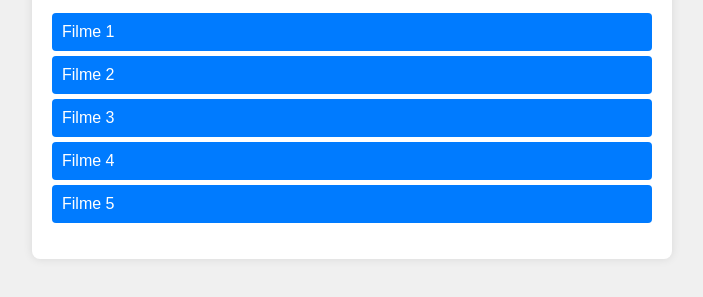
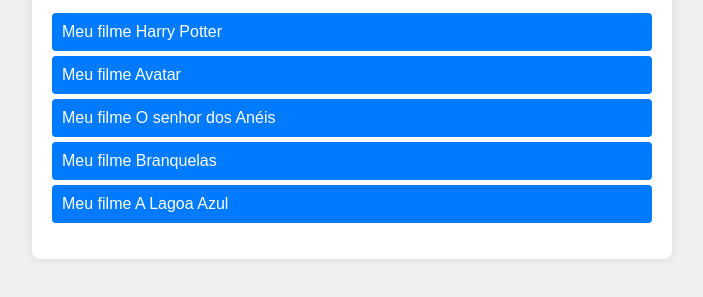
Before and after one commit to EnzzoMont/Atividades-JS, a website: page Projeto Filmes LocalStorage/index.html in a window 1280 px wide. Shown: the part 195-492 px from the top of the page, without its empty margins (288-991 px from the left). Drawn offline with Linux system fonts and the light colour scheme.

Commit message:
Adicionar filmes de um array

```diff
--- a/Projeto Filmes LocalStorage/index.html
+++ b/Projeto Filmes LocalStorage/index.html
@@ -60,11 +60,6 @@
         <button> Adicionar</button>
     </div>
     <ul id="listaFilmes">
-        <li>Filme 1</li>
-        <li>Filme 2</li>
-        <li>Filme 3</li>
-        <li>Filme 4</li>
-        <li>Filme 5</li>
     </ul>
 </div>
 <script src="script.js"></script>
--- a/Projeto Filmes LocalStorage/script.js
+++ b/Projeto Filmes LocalStorage/script.js
@@ -1,18 +1,82 @@
+/*
+Criando a base de dados de filmes
+*/
+
+const filmes = [
+    {
+    nome: 'Harry Potter',
+    genero: 'fantasia',
+    lancamento: 2001
+    },
+    {
+    nome: 'Avatar',
+    genero: 'fantasia',
+    lancamento: 2010
+    },
+    {
+     nome:'O senhor dos Anéis',
+     genero: 'fantasia',
+     lancamento: 2000
+    },
+    {
+     nome: 'Branquelas',
+     genero: 'comédia',
+     lancamento: 2007
+    },
+    {
+     nome: 'A Lagoa Azul',
+     genero: 'romance',
+     lancamento: 1983
+}]
+
+/*
+Pegando Elementos HTML
+*/
+
 //pega o elemento button
 const btn1 = document.querySelector('button')
 //pega a lista de filmes
 const listaFilmes = document.querySelector('#listaFilmes')
 
-//adiciona o evento de clique ao botão
+/*
+Renderiza a lista de filmes na tela
+*/
+
+window.onload = ()=>{
+   renderizarLista()
+}
+
+/*
+Função para renderizar filmes na tela
+*/
+
+
+const renderizarLista = () =>{
+    //limpa a tela antes de renderizar
+    listaFilmes.innerHTML = ""
+    //percorre o array de filmes, inserindo um li com o nome do filme a cada volta do loop
+    filmes.forEach((filme)=>{
+        const itemLista = document.createElement('li')
+        //adiciona o li à lista de filmes
+        listaFilmes.append(itemLista)
+        //adiciona o filme que o usuário digitou à lista
+        itemLista.innerHTML = `Meu filme ${filme.nome}`
+    })
+}
+
+/*
+Adiciona o evento de clique ao botão
+*/
+
 btn1.addEventListener('click',()=>{
     //pega o input onde o usuário digita o filme
-    const inputUsuario = document.querySelector('#filmeInput').value
-    //cria um novo <li>
-    const itemLista = document.createElement('li')
-    //adiciona o li à lista de filmes
-    listaFilmes.append(itemLista)
-    //adiciona o filme que o usuário digitou à lista
-    itemLista.innerHTML = `Meu filme ${inputUsuario}`
+    const inputUsuario = document.querySelector('#filmeInput')
+    //adiciona o valor à propriedade nome do objeto dentro do array filmes
+    filmes.push({nome: inputUsuario.value, genero: '', lancamento: ''})
+    //renderiza a lista novamente
+    renderizarLista()
+    //apaga o campo de digitação
+    inputUsuario.value = ''
 })
 
 /*
```
